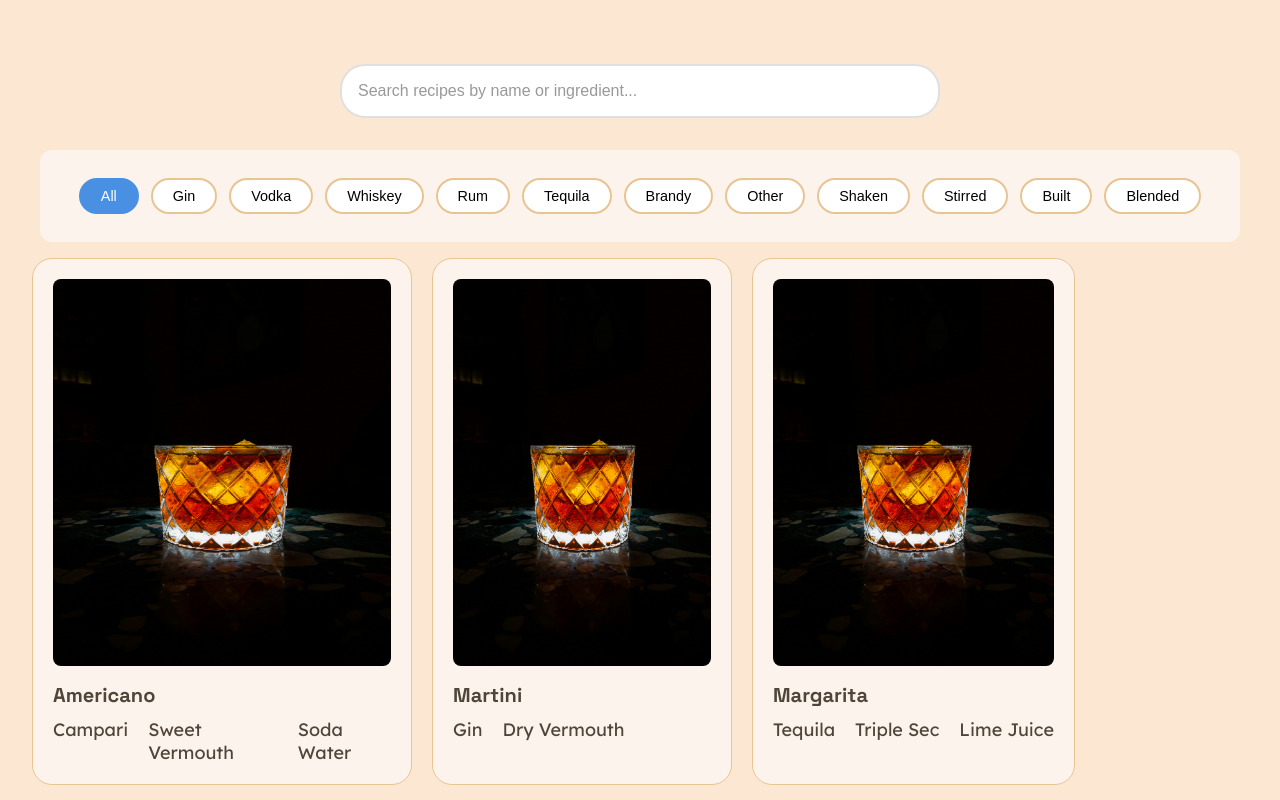
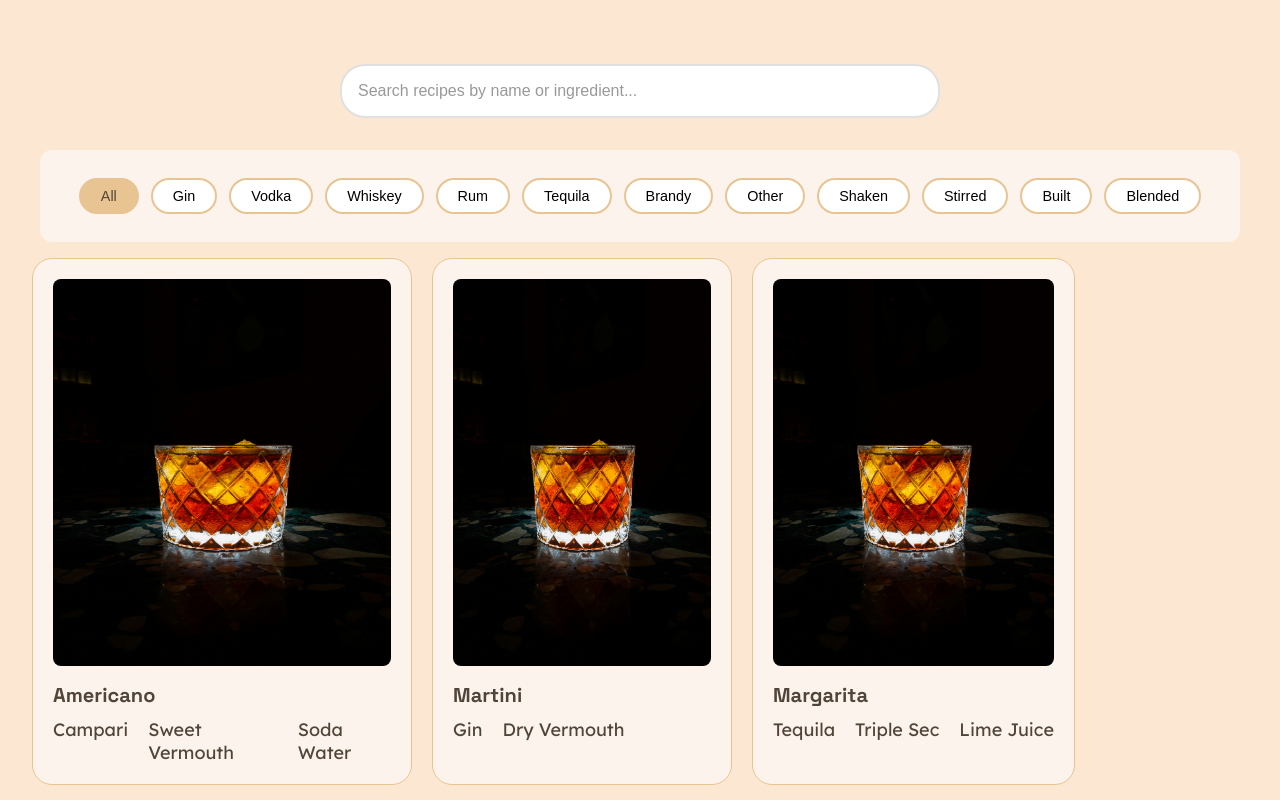
Before and after one commit to amsyb/drnks, a React (Vite) app: page / in a window 1280 px wide. Shown: the top 800 px of the page. Built offline with nearby package versions, Linux system fonts and the light colour scheme.

Commit message:
update hover state and active button state

```diff
--- a/src/components/FilterBar/FilterBar.scss
+++ b/src/components/FilterBar/FilterBar.scss
@@ -62,14 +62,14 @@
     flex-shrink: 0;
 
     &:hover {
-      border-color: #4a90e2;
-      background-color: #f0f7ff;
+      border-color: $dark-orange;
+      background-color: $hover-yellow;
     }
 
     &.active {
-      background-color: #4a90e2;
-      color: white;
-      border-color: #4a90e2;
+      background-color: $dark-orange;
+      color: $primary-text;
+      border-color: $dark-orange;
     }
   }
 
--- a/src/styles/partials/_variables.scss
+++ b/src/styles/partials/_variables.scss
@@ -5,3 +5,4 @@ $primary-text: #504538;
 $background-color: #fce8d2;
 $dark-orange: #e9c493;
 $light-yellow: #fcf3ec;
+$hover-yellow: #f2dfd0;
```
